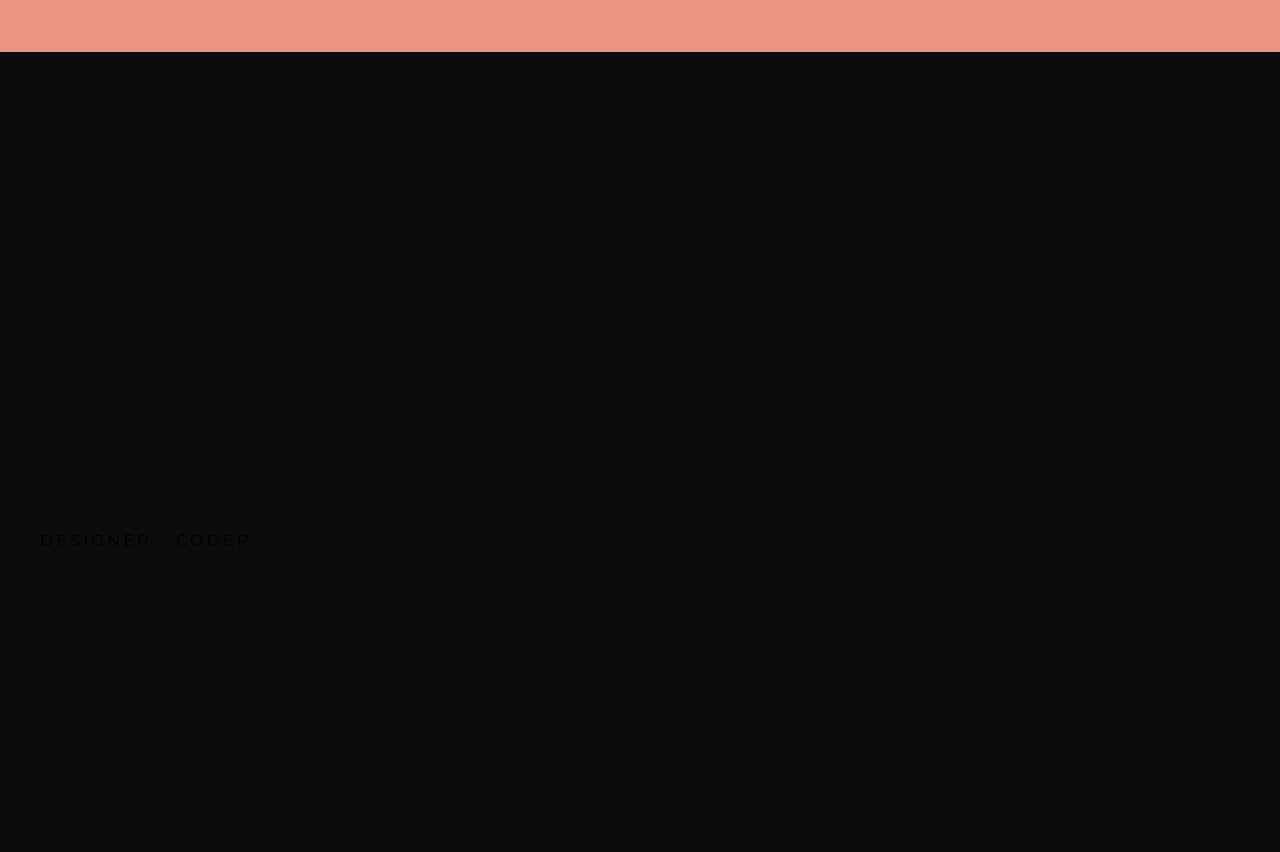
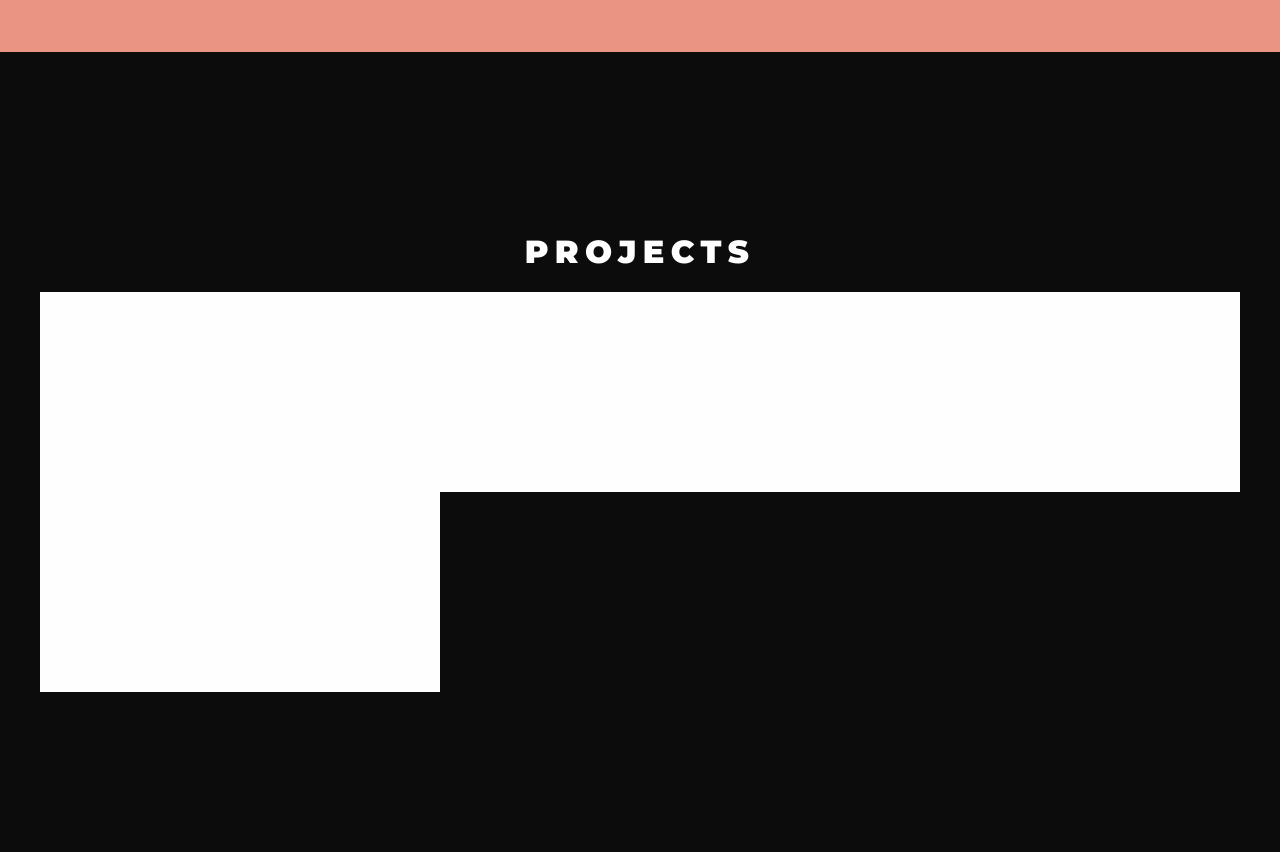
Before and after one commit to MurdockC/portfolio-2018-v4, a PHP site: page / in a window 1280 px wide. Shown: the part 954-1806 px from the top of the page. Run offline with PHP 8.4, Linux system fonts and the light colour scheme; data that the repository does not hold is empty; some libraries are stand-ins or nearby versions.

Commit message:
started project gallery

```diff
--- a/assets/css/main.scss
+++ b/assets/css/main.scss
@@ -44,6 +44,10 @@ a {
   margin: 0px;
   line-height: .8em;
   color: $dark;
+}
+
+.txt-w {
+  color: $white;
 }
 
 .bg-p{
@@ -120,3 +124,11 @@ a {
 .logo{
   max-width: 200px;
 }
+.gallery {
+  flex-wrap: wrap;
+}
+.gallery_item {
+  height: 200px;
+  width: 200px;
+  background: $white;
+}
--- a/index.php
+++ b/index.php
@@ -8,17 +8,24 @@
 	<section class="flex bg-p h-100 jc--c w-f">
 		<div class="flex h-100 ai--c w-1200">
 			<div class="flex column h-100 jc--c">
-			<h1 class="header-txt">Caleb<br>Murdock</h1>
-			<p>Designer - Coder</p>
-		</div>
+				<h1 class="header-txt">Caleb<br>Murdock</h1>
+				<p>Designer - Coder</p>
+			</div>
 		</div>
 	</section>
 	<section class="gallery flex bg-d h-100 jc--c w-f">
-		<div class="flex h-100 ai--c w-1200">
-			<div class="flex column h-100 jc--c">
-			<h1 class="header-txt">Caleb<br>Murdock</h1>
-			<p>Designer - Coder</p>
-		</div>
+		<div class="flex column h-100 ai--c jc--c w-1200">
+				<h1 class="txt-w">Projects</h1>
+				<div class="gallery flex w-100">
+					<div class="gallery_item gallery_item_1"></div>
+					<div class="gallery_item gallery_item_2"></div>
+					<div class="gallery_item gallery_item_3"></div>
+					<div class="gallery_item gallery_item_4"></div>
+					<div class="gallery_item gallery_item_5"></div>
+					<div class="gallery_item gallery_item_6"></div>
+					<div class="gallery_item gallery_item_7"></div>
+					<div class="gallery_item gallery_item_8"></div>
+				</div>
 		</div>
 	</section>
 </section>
```
Also changed, not shown: assets/css/main.css (+1 -1 lines).
